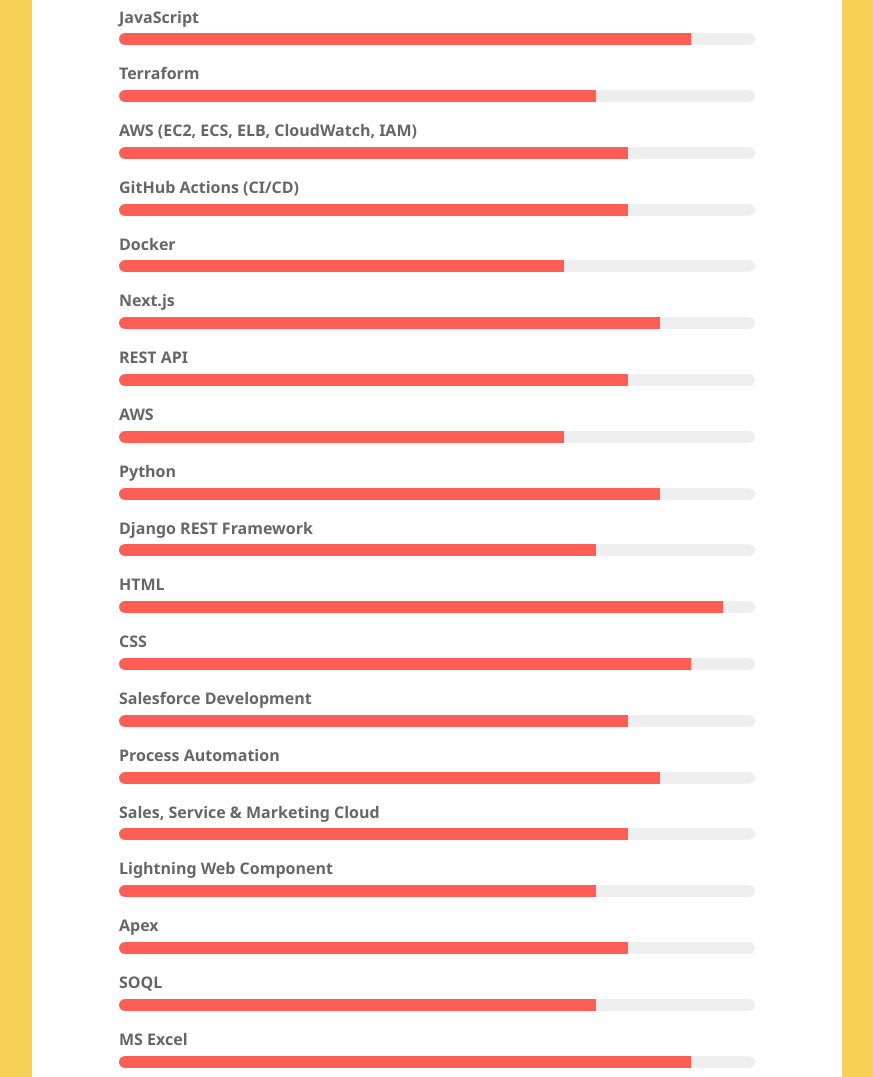
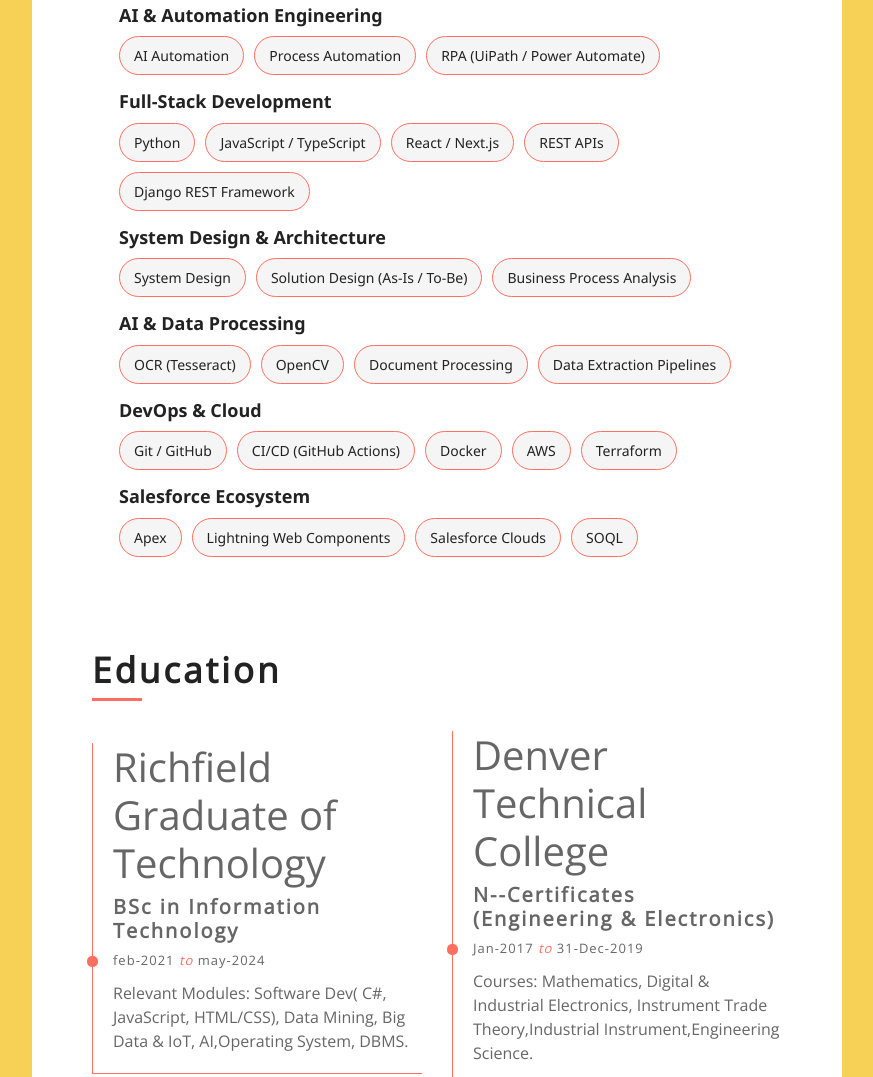
Before and after one commit to Riecky31/MyVirtualCv.github.io, a plain HTML site: page index.html in a window 1280 px wide. Shown: the part 1440-2517 px from the top of the page, without its empty margins (368-1241 px from the left). Drawn offline with nearby package versions, Linux system fonts and the light colour scheme.

Commit message:
Feat update experience (#5)
* update experience

* updated my resume

* updated skills section

```diff
--- a/css/style.css
+++ b/css/style.css
@@ -483,6 +483,47 @@
     background: #FF6F61;
     border-radius: 0;
     transition: 1s;
+}
+
+
+/**********************************/
+/********* Skills Section CSS *****/
+/**********************************/
+.skills-section {
+  display: flex;
+  flex-direction: column;
+  gap: 30px;
+}
+
+.skill-category h3 {
+  font-size: 18px;
+  margin-bottom: 10px;
+  color: #222222;
+  font-weight: 600;
+}
+
+.skills-grid {
+  display: flex;
+  flex-wrap: wrap;
+  gap: 10px;
+}
+
+.skill-tag {
+  padding: 8px 14px;
+  border-radius: 20px;
+  background: #f5f5f5;
+  color: #222222;
+  font-size: 14px;
+  border: 1px solid #FF6F61;
+  transition: all 0.2s ease;
+  cursor: default;
+}
+
+.skill-tag:hover {
+  background: #FF6F61;
+  color: #ffffff;
+  border-color: #FF6F61;
+  transform: translateY(-2px);
 }
 
 
--- a/index.html
+++ b/index.html
@@ -139,123 +139,67 @@
             </div>
           </div>
           <div class="skills-section">
-            <div class="skill">
-              <span>JavaScript</span>
-              <div class="bar">
-                <div class="fill" style="width: 90%"></div>
+
+  <div class="skill-category">
+    <h3>AI & Automation Engineering</h3>
+    <div class="skills-grid">
+      <span class="skill-tag">AI Automation</span>
+      <span class="skill-tag">Process Automation</span>
+      <span class="skill-tag">RPA (UiPath / Power Automate)</span>
     </div>
   </div>
-            <!-- DevOps & Cloud -->
-            <div class="skill">
-              <span>Terraform</span>
-              <div class="bar">
-                <div class="fill" style="width: 75%"></div>
+
+  <div class="skill-category">
+    <h3>Full-Stack Development</h3>
+    <div class="skills-grid">
+      <span class="skill-tag">Python</span>
+      <span class="skill-tag">JavaScript / TypeScript</span>
+      <span class="skill-tag">React / Next.js</span>
+      <span class="skill-tag">REST APIs</span>
+      <span class="skill-tag">Django REST Framework</span>
     </div>
   </div>
-            <div class="skill">
-              <span>AWS (EC2, ECS, ELB, CloudWatch, IAM)</span>
-              <div class="bar">
-                <div class="fill" style="width: 80%"></div>
+
+  <div class="skill-category">
+    <h3>System Design & Architecture</h3>
+    <div class="skills-grid">
+      <span class="skill-tag">System Design</span>
+      <span class="skill-tag">Solution Design (As-Is / To-Be)</span>
+      <span class="skill-tag">Business Process Analysis</span>
     </div>
   </div>
-            <div class="skill">
-              <span>GitHub Actions (CI/CD)</span>
-              <div class="bar">
-                <div class="fill" style="width: 80%"></div>
+
+  <div class="skill-category">
+    <h3>AI & Data Processing</h3>
+    <div class="skills-grid">
+      <span class="skill-tag">OCR (Tesseract)</span>
+      <span class="skill-tag">OpenCV</span>
+      <span class="skill-tag">Document Processing</span>
+      <span class="skill-tag">Data Extraction Pipelines</span>
     </div>
   </div>
-            <div class="skill">
-              <span>Docker</span>
-              <div class="bar">
-                <div class="fill" style="width: 70%"></div>
+
+  <div class="skill-category">
+    <h3>DevOps & Cloud</h3>
+    <div class="skills-grid">
+      <span class="skill-tag">Git / GitHub</span>
+      <span class="skill-tag">CI/CD (GitHub Actions)</span>
+      <span class="skill-tag">Docker</span>
+      <span class="skill-tag">AWS</span>
+      <span class="skill-tag">Terraform</span>
     </div>
   </div>
-            <div class="skill">
-              <span>Next.js</span>
-              <div class="bar">
-                <div class="fill" style="width: 85%"></div>
+
+  <div class="skill-category">
+    <h3>Salesforce Ecosystem</h3>
+    <div class="skills-grid">
+      <span class="skill-tag">Apex</span>
+      <span class="skill-tag">Lightning Web Components</span>
+      <span class="skill-tag">Salesforce Clouds</span>
+      <span class="skill-tag">SOQL</span>
     </div>
   </div>
-            <div class="skill">
-              <span>REST API</span>
-              <div class="bar">
-                <div class="fill" style="width: 80%"></div>
-              </div>
-            </div>
-            <div class="skill">
-              <span>AWS</span>
-              <div class="bar">
-                <div class="fill" style="width: 70%"></div>
-              </div>
-            </div>
-            <div class="skill">
-              <span>Python</span>
-              <div class="bar">
-                <div class="fill" style="width: 85%"></div>
-              </div>
-            </div>
-            <div class="skill">
-              <span>Django REST Framework</span>
-              <div class="bar">
-                <div class="fill" style="width: 75%"></div>
-              </div>
-            </div>
-            <div class="skill">
-              <span>HTML</span>
-              <div class="bar">
-                <div class="fill" style="width: 95%"></div>
-              </div>
-            </div>
-            <div class="skill">
-              <span>CSS</span>
-              <div class="bar">
-                <div class="fill" style="width: 90%"></div>
-              </div>
-            </div>
-            <div class="skill">
-              <span>Salesforce Development</span>
-              <div class="bar">
-                <div class="fill" style="width: 80%"></div>
-              </div>
-            </div>
-            <div class="skill">
-              <span>Process Automation</span>
-              <div class="bar">
-                <div class="fill" style="width: 85%"></div>
-              </div>
-            </div>
-            <div class="skill">
-              <span>Sales, Service & Marketing Cloud</span>
-              <div class="bar">
-                <div class="fill" style="width: 80%"></div>
-              </div>
-            </div>
-            <div class="skill">
-              <span>Lightning Web Component</span>
-              <div class="bar">
-                <div class="fill" style="width: 75%"></div>
-              </div>
-            </div>
-            <div class="skill">
-              <span>Apex</span>
-              <div class="bar">
-                <div class="fill" style="width: 80%"></div>
-              </div>
-            </div>
-            <div class="skill">
-              <span>SOQL</span>
-              <div class="bar">
-                <div class="fill" style="width: 75%"></div>
-              </div>
-            </div>
-            <div class="skill">
-              <span>MS Excel</span>
-              <div class="bar">
-                <div class="fill" style="width: 90%"></div>
-              </div>
-            </div>
-          </div>
-        </div>
+
 </div>
       <!-- About End -->
 
```
Lines whose indentation alone changed are shown as unchanged.
